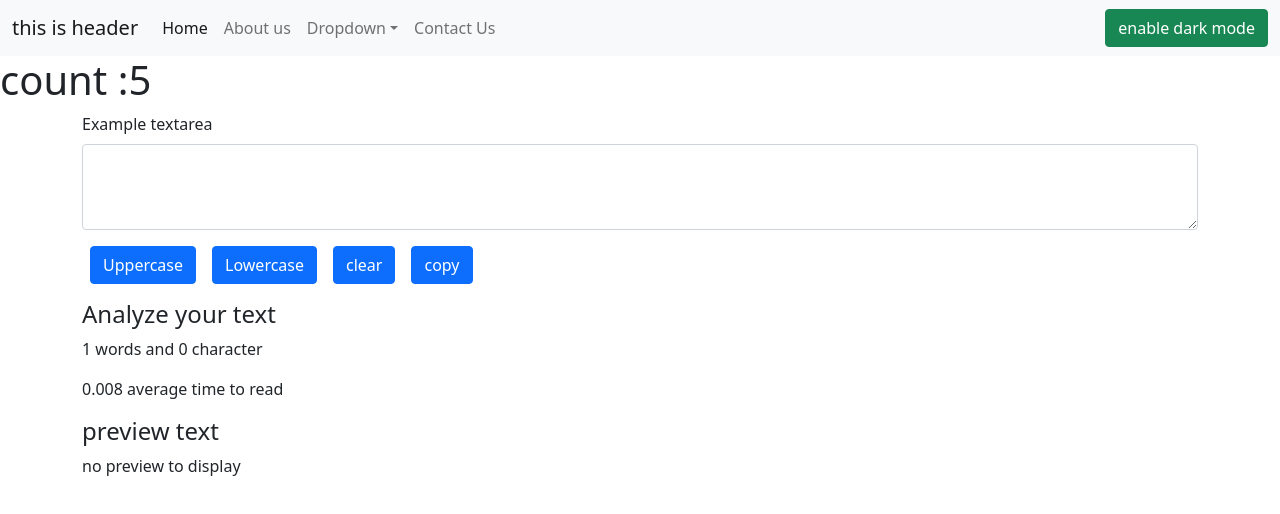
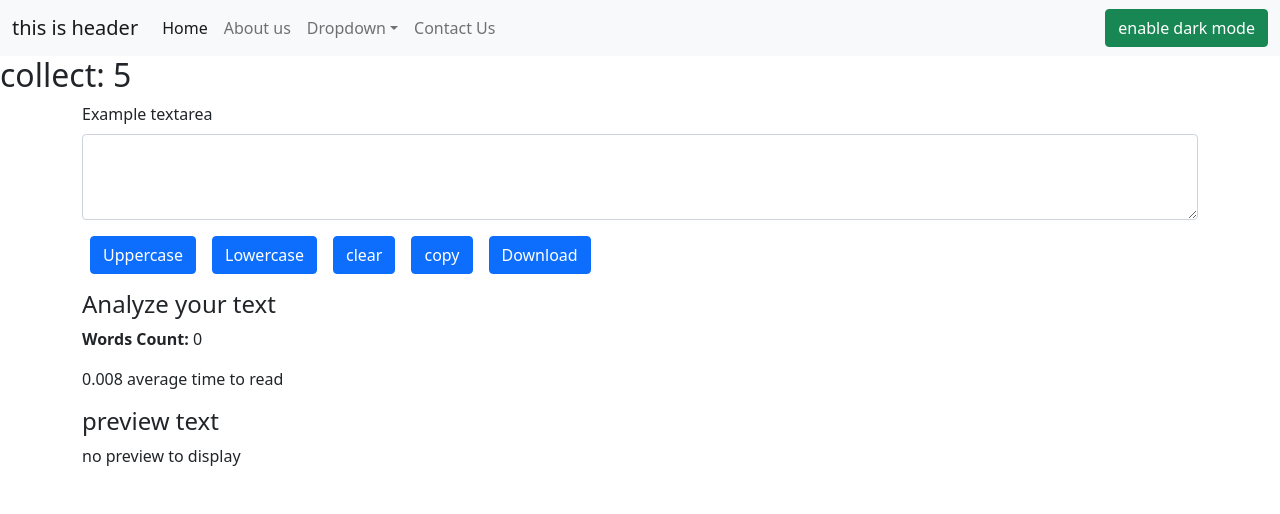
Before and after one commit to Raju-bit-creator/bhadra-react, a React (Vite) app: page / in a window 1280 px wide. Shown: the top 514 px of the page. Built offline with nearby package versions, Linux system fonts and the light colour scheme.

Commit message:
function based component

```diff
--- a/src/App.jsx
+++ b/src/App.jsx
@@ -11,7 +11,8 @@ import {
 import Contact from './components/Contact';
 import About from './components/About';
 import Home from './components/Home';
-import Classes from './components/Classes';
+// import Classes from './components/Classes';
+import Func from './components/Func';
 
 function App() {
   // const [color, setColor] = useState("blue")
@@ -51,7 +52,8 @@ function App() {
       <Router>
         <Navbar title="this is header" mode={mode} text={text} toggleMode={toggleMode} />
         <Alert alert={alert} showAlert={showAlert} />
-        <Classes />
+        {/* <Classes /> */}
+        <Func />
           <Routes>
             <Route path='/' element={<Home showAlert={showAlert}  />} />
             <Route path='/contact' element={<Contact />} />
--- /dev/null
+++ b/src/components/Func.jsx
@@ -0,0 +1,26 @@
+import React, { useEffect, useState } from 'react'
+
+const Func = () => {
+    // initialization
+    const [count, setCount] = useState(0)
+    // componentDidMounr && componentDidUpadate
+    useEffect(() => {
+        const interval = setInterval(() => {
+            setCount((count) => count + 1)
+        }, 1000);
+
+        //componentWillUnmount
+        return () => {
+            clearInterval(interval)
+        }
+    }, [])
+
+
+    return (
+        <div>
+            <h2>collect: {count}</h2>
+        </div>
+    )
+}
+
+export default Func
--- a/src/components/Home.jsx
+++ b/src/components/Home.jsx
@@ -1,19 +1,19 @@
 import React, { useState } from 'react'
 
 const Home = (props) => {
-  const [text, setText]= useState("")
+  const [text, setText] = useState("")
 
-  const handleUpperCase =()=>{
+  const handleUpperCase = () => {
     console.log("you clicked uppercase button");
     setText(text.toUpperCase())
 
   }
-  const handleLowerCase =()=>{
+  const handleLowerCase = () => {
     console.log("lower");
     setText(text.toLowerCase())
 
   }
-  const clearTextArea=()=>{
+  const clearTextArea = () => {
     setText('')
   }
 
@@ -50,8 +50,18 @@ const handleCopy = () => {
       })
 
 
+
   }
-  const handleChange =(e)=>{
+  const handleDownload = () => {
+    // if (checkEmptyText()) return
+    const blob = new Blob([text], { type: 'text/plain' });
+    const link = document.createElement('a');
+    link.href = URL.createObjectURL(blob);
+    link.download = 'text.txt';
+    link.click();
+    props.showAlert('success', 'Text downloaded');
+  }
+  const handleChange = (e) => {
     e.preventDefault()
     setText(e.target.value)
   }
@@ -60,18 +70,20 @@ const handleCopy = () => {
       <div className="mb-3 container">
         <label htmlFor="exampleFormControlTextarea1" className="form-label">Example textarea</label>
         <textarea className="form-control" value={text} name={text} onChange={handleChange} placeholder={text} id="exampleFormControlTextarea1" rows="3"></textarea>
-        <button className='btn btn-primary mt-3 mx-2'onClick={handleUpperCase}>Uppercase</button>
-        <button className='btn btn-primary mt-3 mx-2'onClick={handleLowerCase}>Lowercase</button>
-        <button className='btn btn-primary mt-3 mx-2'onClick={clearTextArea}>clear</button>
-        <button className='btn btn-primary mt-3 mx-2'onClick={handleCopy}>copy</button>
+        <button className='btn btn-primary mt-3 mx-2' onClick={handleUpperCase}>Uppercase</button>
+        <button className='btn btn-primary mt-3 mx-2' onClick={handleLowerCase}>Lowercase</button>
+        <button className='btn btn-primary mt-3 mx-2' onClick={clearTextArea}>clear</button>
+        <button className='btn btn-primary mt-3 mx-2' onClick={handleCopy}>copy</button>
+        <button className='btn btn-primary mt-3 mx-2' onClick={handleDownload}>Download</button>
       </div>
       <div className='container'>
         <h4>Analyze your text</h4>
-        <p>{text.split(' ').length} words and {text.length} character</p>
+        {/* <p>{text.split(' ').length-1} words and {text.length} character</p> */}
+        <p><strong>Words Count: </strong>{text == 0 ? 0 : text.split(/\S+/g).length - 1}</p>
         <p>{0.008 * text.split(' ').length} average time to read</p>
         <h4>preview text</h4>
 
-      <p>{text.length>0?text:"no preview to display"}</p>
+        <p>{text.length > 0 ? text : "no preview to display"}</p>
       </div>
 
     </div>
```
Lines whose indentation alone changed are shown as unchanged.
